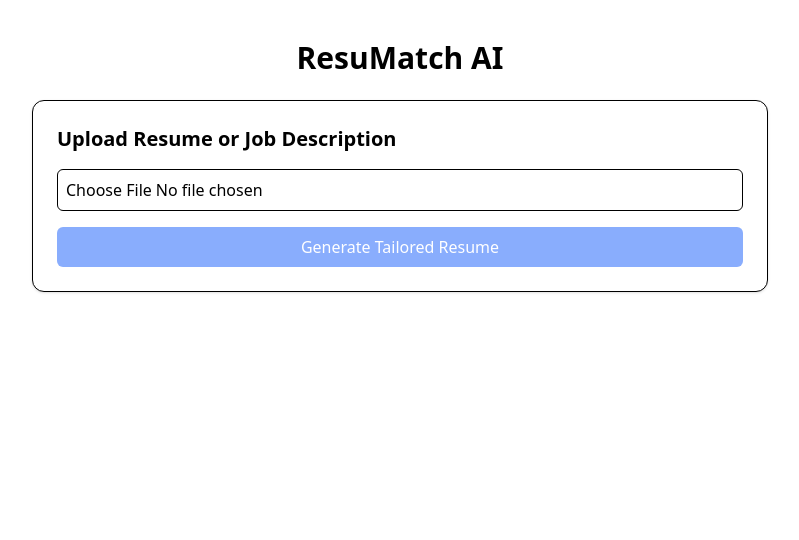
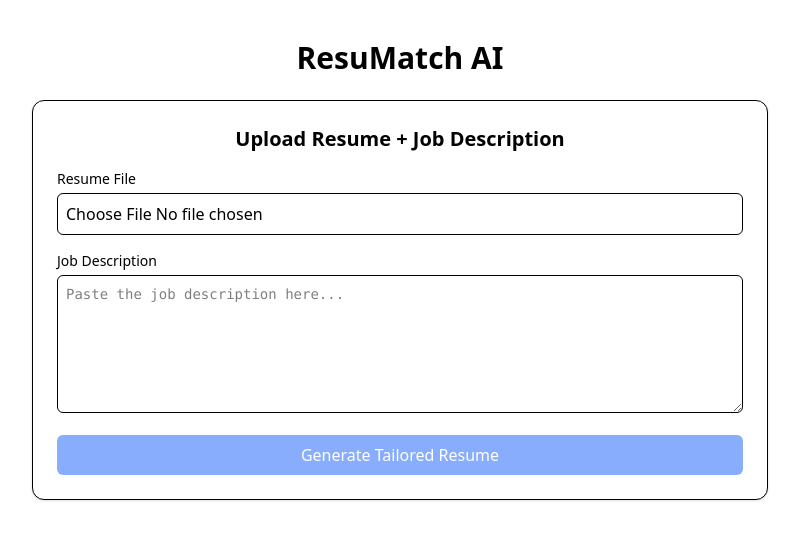
Before and after one commit to mattfehr/Tailored-Resume-Generator, a Next.js app in the folder frontend/: page / in a window 1280 px wide. Shown: the top 540 px of the page, without its empty margins (240-1039 px from the left). Built offline with nearby package versions, Linux system fonts and the light colour scheme.

Commit message:
fix input processing for frontend->backend. Add todo lists in the two folders readmes

```diff
--- a/frontend/app/page.tsx
+++ b/frontend/app/page.tsx
@@ -10,18 +10,19 @@ export default function HomePage() {
     <main className="max-w-3xl mx-auto py-10 px-4">
       <h1 className="text-3xl font-bold mb-6 text-center">ResuMatch AI</h1>
 
-      <UploadForm onResult={setResult} />
+      {/* Pass callback into UploadForm */}
+      <UploadForm onResult={(data) => setResult(data)} />
 
       {result && (
         <div className="mt-8 bg-gray-50 p-6 rounded-xl border">
-          <h2 className="text-xl font-semibold mb-2">Rewritten Resume</h2>
+          <h2 className="text-xl font-semibold mb-2">Tailored Resume</h2>
           <pre className="whitespace-pre-wrap text-sm">
-            {result.rewritten_text || "No rewritten text found"}
+            {result.tailored_resume || "No rewritten text found"}
           </pre>
 
           <div className="mt-4">
             <p className="font-semibold">ATS Match Score:</p>
-            <p>{result.match_score ? `${result.match_score}%` : "N/A"}</p>
+            <p>{result.ats_score ? `${result.ats_score}%` : "N/A"}</p>
           </div>
 
           <div className="mt-2">
--- a/frontend/components/UploadForm.tsx
+++ b/frontend/components/UploadForm.tsx
@@ -7,16 +7,18 @@ interface UploadFormProps {
 }
 
 export default function UploadForm({ onResult }: UploadFormProps) {
-  const [file, setFile] = useState<File | null>(null);
+  const [resumeFile, setResumeFile] = useState<File | null>(null);
+  const [jobDescription, setJobDescription] = useState<string>("");
   const [loading, setLoading] = useState(false);
   const [error, setError] = useState<string | null>(null);
 
   const handleSubmit = async (e: React.FormEvent) => {
     e.preventDefault();
-    if (!file) return;
+    if (!resumeFile && !jobDescription) return;
 
     const formData = new FormData();
-    formData.append("file", file);
+    if (resumeFile) formData.append("resume", resumeFile); // backend expects 'resume'
+    formData.append("job_description", jobDescription);     // backend expects 'job_description'
 
     try {
       setLoading(true);
@@ -27,7 +29,7 @@ export default function UploadForm({ onResult }: UploadFormProps) {
       onResult(res.data);
     } catch (err: any) {
       console.error(err);
-      setError("Failed to process the file. Please try again.");
+      setError("Failed to process the input. Please try again.");
     } finally {
       setLoading(false);
     }
@@ -38,21 +40,40 @@ export default function UploadForm({ onResult }: UploadFormProps) {
       onSubmit={handleSubmit}
       className="flex flex-col gap-4 p-6 bg-white border rounded-xl shadow-sm"
     >
-      <h2 className="text-xl font-semibold">Upload Resume or Job Description</h2>
-      <input
-        type="file"
-        accept=".pdf,.docx,.txt"
-        onChange={(e) => setFile(e.target.files?.[0] || null)}
-        className="border p-2 rounded-md"
-      />
+      <h2 className="text-xl font-semibold text-center">
+        Upload Resume + Job Description
+      </h2>
+
+      <div>
+        <label className="block text-sm font-medium mb-1">Resume File</label>
+        <input
+          type="file"
+          accept=".pdf,.docx,.txt"
+          onChange={(e) => setResumeFile(e.target.files?.[0] || null)}
+          className="border p-2 rounded-md w-full"
+        />
+      </div>
+
+      <div>
+        <label className="block text-sm font-medium mb-1">Job Description</label>
+        <textarea
+          value={jobDescription}
+          onChange={(e) => setJobDescription(e.target.value)}
+          rows={6}
+          placeholder="Paste the job description here..."
+          className="border p-2 rounded-md w-full font-mono text-sm"
+        />
+      </div>
+
       <button
         type="submit"
-        disabled={!file || loading}
+        disabled={loading || (!resumeFile && !jobDescription)}
         className="bg-blue-600 text-white rounded-md p-2 hover:bg-blue-700 disabled:opacity-50"
       >
         {loading ? "Processing..." : "Generate Tailored Resume"}
       </button>
-      {error && <p className="text-red-600 text-sm">{error}</p>}
+
+      {error && <p className="text-red-600 text-sm text-center">{error}</p>}
     </form>
   );
 }
```
Also changed, not shown: 2 other files (tests, documents, lock files or other folders).
